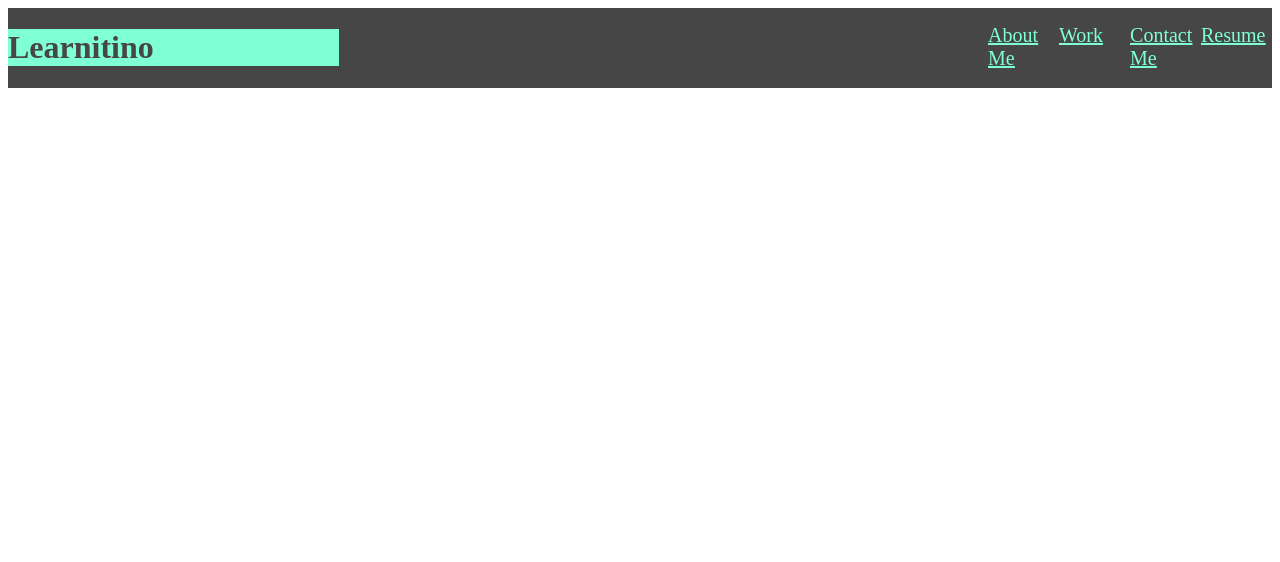
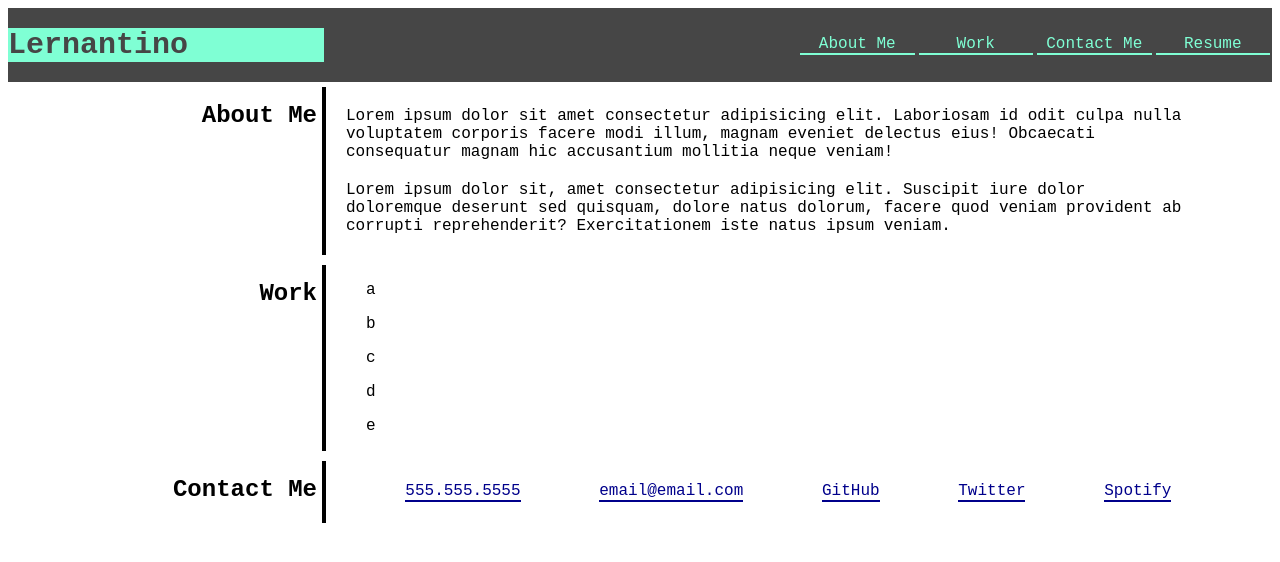
Before and after one commit to Christophgonz/challenge-2-portfolio, a plain HTML site: page index.html in a window 1280 px wide. Drawn offline with Linux system fonts and the light colour scheme.

Commit message:
added main section, improved header

```diff
--- a/assets/css/style.css
+++ b/assets/css/style.css
@@ -5,32 +5,88 @@ header {
   flex-flow: row wrap;
 }
 
+body {
+  font-family: "Courier New", Courier, monospace;
+}
+
 header h1 {
+  display: flex;
+  font-size: 30px;
+  font-weight: 700;
   background-color: aquamarine;
   flex: 1 0 30px;
   width: 25%;
+  text-align: right;
+
 }
+
 header nav {
   display: flex;
-  flex: 3 0 30px;
   width: 75%;
   justify-content: flex-end;
 }
 
-header nav ul {
+header ul {
   display: flex;
+  list-style: none;
   flex-flow: row;
-  list-style-type: none;
+  align-items: center;
+  width: 50%;
 }
 
-header nav ul li {
-  font-size: 20px;
-  flex: 3 1 20px;
-  text-decoration: underline;
+header li {
+  display: flex;
+  flex: 1 1 10px;
   color: aquamarine;
+  width: 25%;
+  border-bottom: 2px solid aquamarine;
+  justify-content: space-around;
+  margin: 2px;
 }
 
 header a {
+  text-align: center;
+  font-weight: 400;
+  width: 100%;
+  color: aquamarine;
+  text-decoration: none;
+}
 
-  color: aquamarine;
+
+section {
+  display: flex;
+  justify-content: center;
 }
+
+section h2 {
+  text-align: right;
+  float: left;
+  width: 20%;
+}
+
+section article {
+  border-left: 4px solid black;
+  margin: 5px;
+  width: 70%;
+}
+
+section p{
+  margin: 20px;
+}
+
+section ul{
+  display: flex;
+  flex-direction: row;
+  list-style: none;
+  justify-content: space-around;
+}
+
+section li{
+  margin: 5px;
+  border-bottom: 2px solid darkblue;
+}
+
+section a{
+  text-decoration: none;
+  color: darkblue;
+}
--- a/index.html
+++ b/index.html
@@ -1,16 +1,16 @@
 <!DOCTYPE html>
 <html lang="en">
   <head>
-    <meta charset="UTF-8">
-    <meta http-equiv="X-UA-Compatible" content="IE=edge">
-    <meta name="viewport" content="width=device-width, initial-scale=1.0">
+    <meta charset="UTF-8" />
+    <meta http-equiv="X-UA-Compatible" content="IE=edge" />
+    <meta name="viewport" content="width=device-width, initial-scale=1.0" />
     <title>Portfolio - Christopher Gonzales</title>
-    <link rel="stylesheet" href="./assets/css/style.css">
+    <link rel="stylesheet" href="./assets/css/style.css" />
   </head>
 
   <body>
     <header>
-        <h1>Learnitino</h1>
+      <h1>Lernantino</h1>
       <nav>
         <ul>
           <li><a href="#about-me">About Me</a></li>
@@ -20,10 +20,36 @@
         </ul>
       </nav>
     </header>
-    <section id="about-me"></section>
-    <section id="work"></section>
-    <section id="conctact-me"></section>
-    <section id="resume"></section>
+    <main>
+      <section id="about-me">
+        <h2>About Me</h2>
+        <article>
+            <p>Lorem ipsum dolor sit amet consectetur adipisicing elit. Laboriosam id odit culpa nulla voluptatem corporis facere modi illum, magnam eveniet delectus eius! Obcaecati consequatur magnam hic accusantium mollitia neque veniam!</p>
+            <p>Lorem ipsum dolor sit, amet consectetur adipisicing elit. Suscipit iure dolor doloremque deserunt sed quisquam, dolore natus dolorum, facere quod veniam provident ab corrupti reprehenderit? Exercitationem iste natus ipsum veniam.</p>
+        </article>
+      </section>
+      <section id="work">
+        <h2>Work</h2>
+        <article>
+            <figure>a</figure>
+            <figure>b</figure>
+            <figure>c</figure>
+            <figure>d</figure>
+            <figure>e</figure>
+        </article>
+      </section>
+      <section id="conctact-me">
+        <h2>Contact Me</h2>
+        <article>
+            <ul>
+                <li><a href="#">555.555.5555</a></li>
+                <li><a href="#">email@email.com</a></li>
+                <li><a href="#">GitHub</a></li>
+                <li><a href="#">Twitter</a></li>
+                <li><a href="#">Spotify</a></li>
+            </ul>
+        </article>
+      </section>
+    </main>
   </body>
-
 </html>
```
Lines whose indentation alone changed are shown as unchanged.
